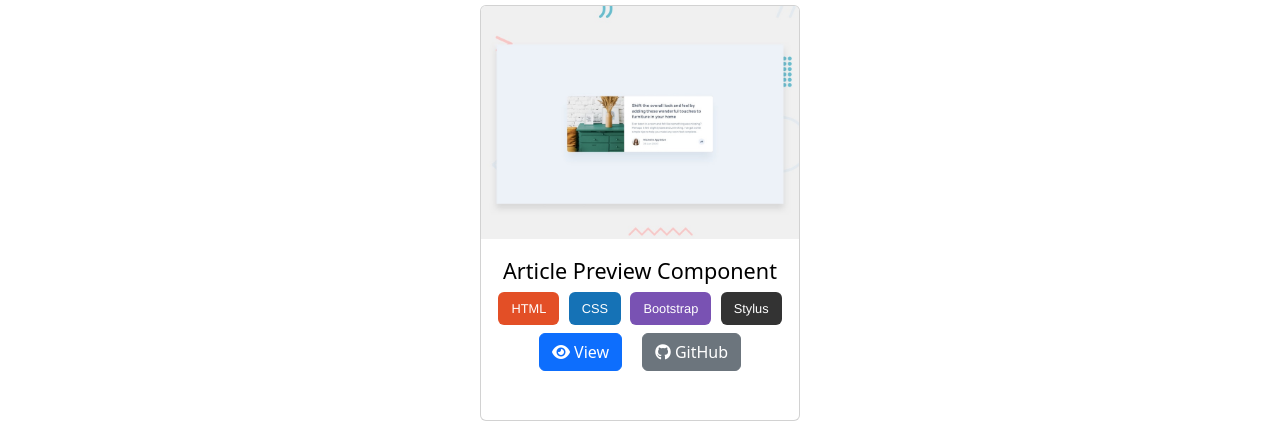
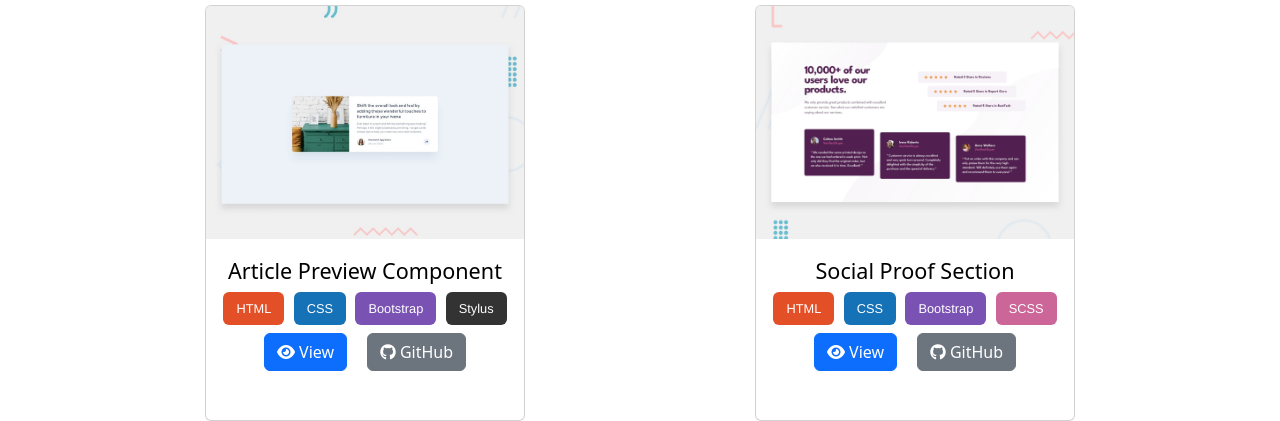
Before and after one commit to Petrosdevri/Frontend-Mentor-Challenges, a website: page index.html in a window 1280 px wide. Shown: the part 1395-1816 px from the top of the page. Drawn offline with nearby package versions, Linux system fonts and the light colour scheme.

Commit message:
Updated website

```diff
--- a/index.html
+++ b/index.html
@@ -106,6 +106,15 @@
                         <a class="btn btn-secondary card-link" href="https://github.com/Petrosdevri/Frontend-Mentor-Challenges/tree/main/article-preview-component-master" target="_blank"><i class="fa-brands fa-github"></i> GitHub</a>
                     </div>
                 </div>
+                <div class="card" style="width: 20rem; height: 26rem;">
+                    <img src="social-proof-section-master/design/desktop-preview.jpg" class="card-img-top" alt="Social Proof Section">
+                    <div class="card-body">
+                        <div class="card-title">Social Proof Section</div>
+                        <div class="card-subtitle mb-2 text-muted"><div class="d-flex justify-content-evenly align-items-center gap-2"><button class="btn html-btn">HTML</button><button class="btn css-btn">CSS</button><button class="btn bootstrap-btn">Bootstrap</button><button class="btn scss-btn">SCSS</button></div></div>
+                        <a class="btn btn-primary card-link" href="social-proof-section-master/index.html" target="_blank"><i class="fa-solid fa-eye"></i> View</a>
+                        <a class="btn btn-secondary card-link" href="https://github.com/Petrosdevri/Frontend-Mentor-Challenges/tree/main/social-proof-section-master" target="_blank"><i class="fa-brands fa-github"></i> GitHub</a>
+                    </div>
+                </div>
             </div>
         </div>
     </body>
```
